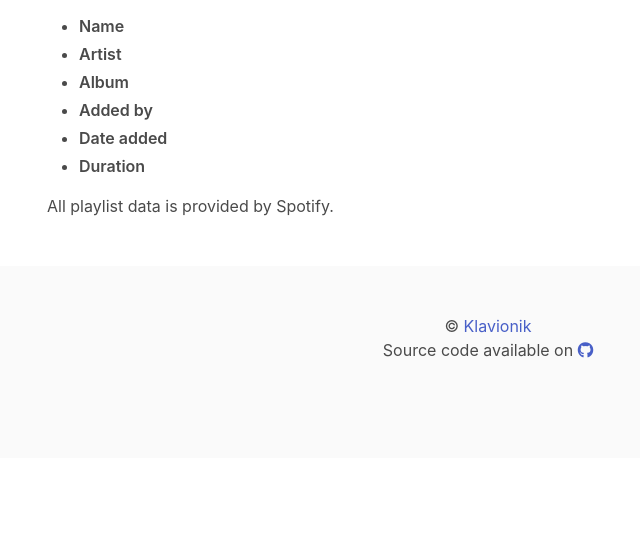
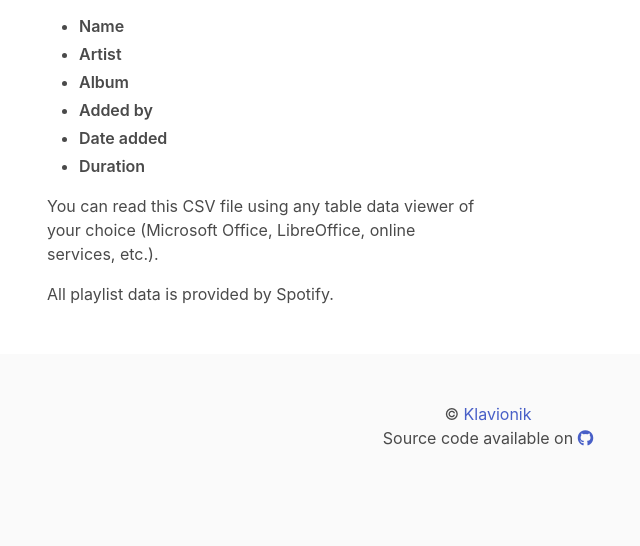
Before and after one commit to Klavionik/playlist-saver, a FastAPI app: template app/templates/playlists.html in a window 1280 px wide. Shown: the part 356-902 px from the top of the page, without its empty margins (152-792 px from the left). Before the commit the page ends 714 px from the top, so only its background shows below. Run offline with FastAPI, Linux system fonts and the light colour scheme; the template is opened without the code that fills it, so the values that code supplies are empty; some libraries are stand-ins or nearby versions.

Commit message:
Add a note about using table data viewers

```diff
--- a/app/templates/playlists.html
+++ b/app/templates/playlists.html
@@ -11,7 +11,7 @@
         <nav class="level">
           <div class="level-left">
             <h2 class="level-item is-size-5">
-                <span>Welcome, <b>{{ username }}</b>!</span>
+              <span>Welcome, <b>{{ username }}</b>!</span>
             </h2>
             <a class="button level-item" href="/logout">
               <span class="icon is-small"><i class="fa-solid fa-arrow-right-from-bracket"></i></span>
@@ -38,6 +38,10 @@
                 <li>Date added</li>
                 <li>Duration</li>
               </ul>
+              <p>
+                You can read this CSV file using any table data viewer of your choice (Microsoft Office, LibreOffice,
+                online services, etc.).
+              </p>
               <p>
                 All playlist data is provided by Spotify.
               </p>
```
